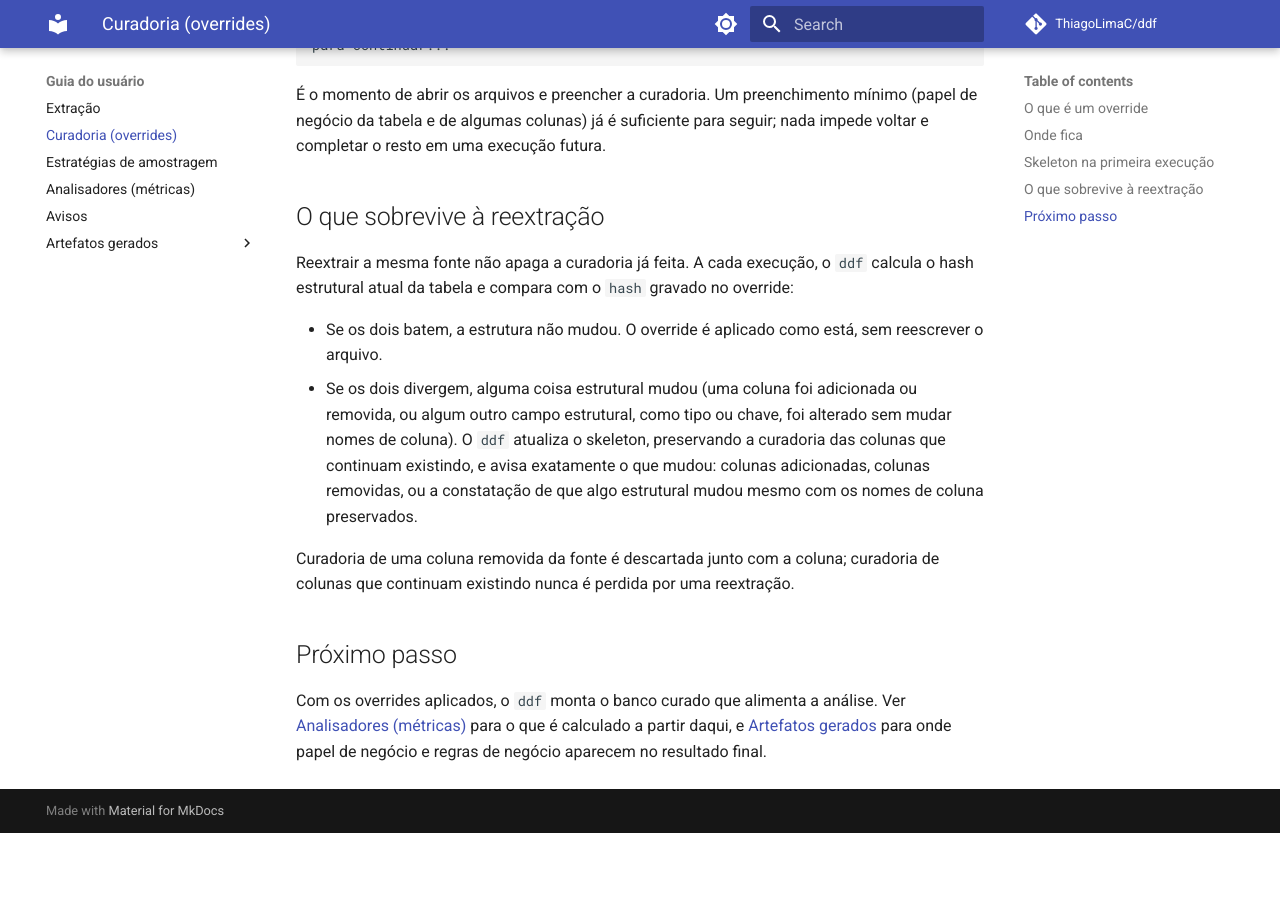
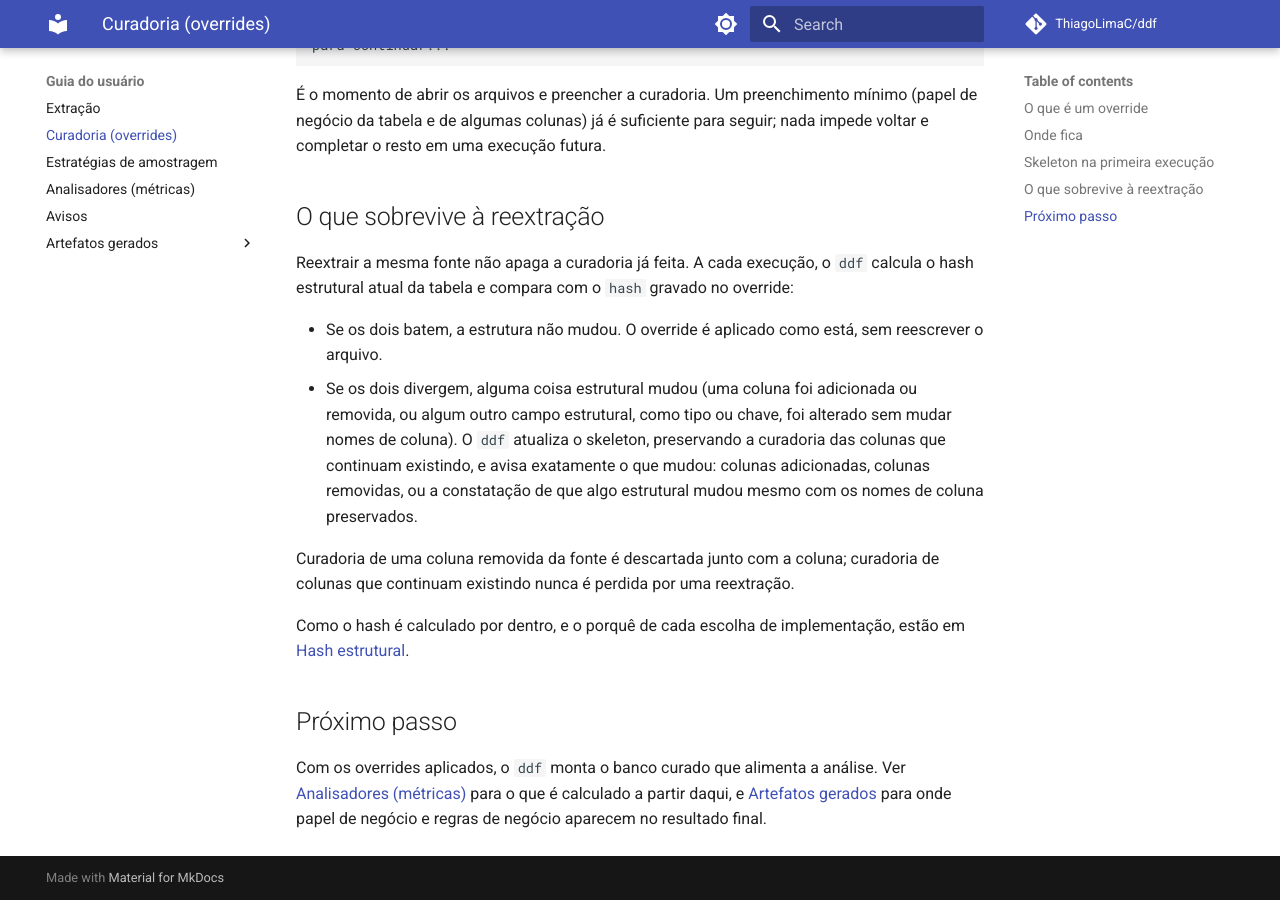
Before and after one commit to ThiagoLimaC/ddf, an MkDocs documentation site: the page built from site_docs/guia/curadoria.md, in a window 1280 px wide and 900 px high, scrolled down 1156 px. Built offline with MkDocs 1.6.1 and Material for MkDocs 9.7.7, drawn with Linux system fonts in a browser that asks for light colours; comment, search, counter and statistics services are not loaded; before the commit the page ends 1989 px from its top, so only the background shows below that.

Commit message:
docs(site_docs): escreve página de curadoria no guia de usuário

```diff
--- a/site_docs/guia/curadoria.md
+++ b/site_docs/guia/curadoria.md
@@ -66,6 +66,9 @@ o hash estrutural atual da tabela e compara com o `hash` gravado no override:
 Curadoria de uma coluna removida da fonte é descartada junto com a coluna; curadoria de
 colunas que continuam existindo nunca é perdida por uma reextração.
 
+Como o hash é calculado por dentro, e o porquê de cada escolha de implementação, estão em
+[Hash estrutural](../arquitetura/hash-estrutural.md).
+
 ## Próximo passo
 
 Com os overrides aplicados, o `ddf` monta o banco curado que alimenta a análise. Ver
```
